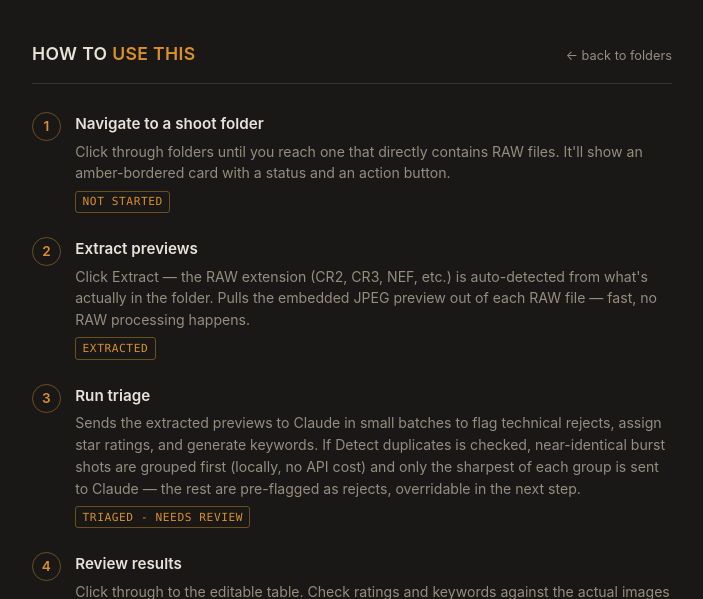
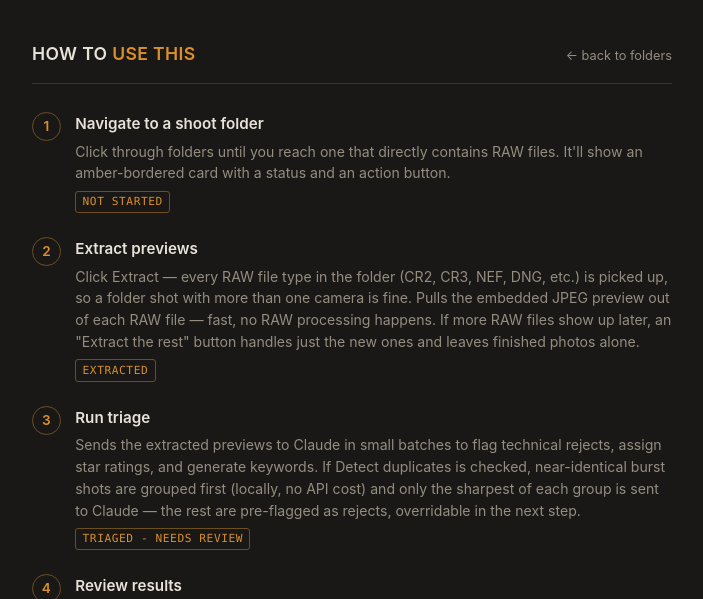
Before and after one commit to elpicoso/photo-triage-app, a Flask app: page /help in a window 1280 px wide. Shown: the top 599 px of the page, without its empty margins (288-991 px from the left). Run offline with Flask 3, Linux system fonts and the light colour scheme.

Commit message:
Handle every RAW type in a folder; make re-running a folder incremental
A folder mixing camera bodies (144 .CR3 + 46 .CR2 in one directory) had
its .CR2 files silently skipped: detect_raw_ext() picked the single most
common extension and extract/triage/write only touched that one - no
previews, ratings, or sidecars for the rest, while the folder showed
"written". Lightroom counted 192 files; the app had done 144.

- RAW files are found by name stem across all configured extensions
  (metadata.raw_files_by_stem), so mixed folders work in one pass.
  Preview-tag detection is per extension, since bodies can differ.
  AppleDouble "._*" stubs from SMB shares are ignored. A same-stem
  collision across extensions (shared preview/sidecar) keeps the more
  common extension and warns. /write now resolves the RAW from the folder
  by stem rather than building a path from the form.
- Re-running is incremental: extract only does files lacking a preview,
  and the folder card offers "Extract the rest" when RAWs are missing
  previews. A per-folder ledger (_previews/.completed.json) records
  photos whose sidecar is written; triage, duplicate grouping, review,
  and write only handle the rest. This is what keeps a re-run from
  re-writing finished sidecars with stale values (clobbering anything
  changed in Lightroom since). Folders finished before the ledger
  existed are migrated from their .written marker automatically.
- Status is now derived from previews/ledger/CSV instead of the single
  .written marker. A failed write keeps what already succeeded.

Tested on real CR2/CR3 files from the affected folder, reproducing its
exact legacy state: only the new photos were triaged, finished sidecars
(including a simulated Lightroom edit) were untouched, and a mid-write
failure left a correct ledger.

Co-Authored-By: Claude Sonnet 5.5 <noreply@anthropic.com>

```diff
--- a/app.py
+++ b/app.py
@@ -8,7 +8,13 @@ from flask import Flask, render_template, request, redirect, url_for, abort, sen
 
 from config import load_settings, save_settings
 from dedupe import group_duplicates
-from metadata import extract_previews, write_sidecar
+from metadata import (
+    extract_previews,
+    list_raw_files,
+    missing_previews,
+    raw_files_by_stem,
+    write_sidecar,
+)
 from triage import triage_folder
 
 app = Flask(__name__)
@@ -85,38 +91,88 @@ def is_active(folder):
     return progress is not None and "error" not in progress
 
 
-def get_status(folder):
-    if os.path.exists(written_marker(folder)):
-        return "written"
-    if os.path.exists(csv_path(folder)):
-        return "triaged - needs review"
-    if os.path.isdir(preview_dir(folder)):
-        return "extracted"
-    return "not started"
+def raw_extensions():
+    return load_settings()["raw_extensions"]
 
 
-def detect_raw_ext(path):
-    """Look at what's actually on disk rather than trusting a hardcoded
-    default - a folder full of .CR3 files with a form defaulting to "CR2"
-    causes /write to silently skip every row, since raw_path then never
-    matches a real file. Picks the most common RAW extension present."""
-    raw_extensions = load_settings()["raw_extensions"]
+def completed_path(folder):
+    return os.path.join(preview_dir(folder), ".completed.json")
+
+
+def csv_filenames(folder):
+    """Preview filenames in the current triage results (empty if none)."""
+    if not os.path.exists(csv_path(folder)):
+        return set()
+    with open(csv_path(folder), newline="") as f:
+        return {row["filename"] for row in csv.DictReader(f)}
+
+
+def read_completed(folder):
+    """Preview filenames whose XMP sidecar has already been written.
+
+    This ledger is what lets a folder be re-run for new files without
+    re-triaging or re-writing the finished ones - rewriting would overwrite
+    sidecars with stale values, including any change made in Lightroom
+    since. Folders finished before the ledger existed only have a folder-
+    wide .written marker; for those, everything in their last triage run
+    counts as done."""
+    path = completed_path(folder)
+    if os.path.exists(path):
+        with open(path) as f:
+            return set(json.load(f))
+    if os.path.exists(written_marker(folder)):
+        return csv_filenames(folder)
+    return set()
+
+
+def add_completed(folder, filenames):
+    done = read_completed(folder) | set(filenames)
+    path = completed_path(folder)
+    tmp = path + ".tmp"
+    with open(tmp, "w") as f:
+        json.dump(sorted(done), f)
+    os.replace(tmp, path)
+
+
+def migrate_legacy_ledger(folder):
+    """Materialize the ledger from a legacy .written marker *before* the
+    triage results CSV gets replaced - read_completed()'s legacy fallback
+    reads that CSV, so it would otherwise start treating new rows as done."""
+    if not os.path.exists(completed_path(folder)):
+        add_completed(folder, [])
+
+
+def preview_names(folder):
     try:
-        counts = Counter(
-            f.rsplit(".", 1)[1].upper()
-            for f in os.listdir(path)
-            if "." in f and f.rsplit(".", 1)[1].lower() in raw_extensions
-        )
-    except (FileNotFoundError, NotADirectoryError, PermissionError):
-        return None
-    if not counts:
-        return None
-    return counts.most_common(1)[0][0]
+        return {
+            f
+            for f in os.listdir(preview_dir(folder))
+            if f.lower().endswith(".jpg") and not f.startswith(".")
+        }
+    except FileNotFoundError:
+        return set()
+
+
+def pending_previews(folder):
+    """Extracted previews whose sidecar hasn't been written yet."""
+    return preview_names(folder) - read_completed(folder)
+
+
+def get_status(folder):
+    previews = preview_names(folder)
+    if not previews:
+        return "not started"
+    pending = previews - read_completed(folder)
+    if not pending:
+        return "written"
+    if pending <= csv_filenames(folder):
+        return "triaged - needs review"
+    return "extracted"
 
 
 def is_shoot_folder(path):
     """True if this folder directly contains RAW files."""
-    return detect_raw_ext(path) is not None
+    return bool(list_raw_files(path, raw_extensions()))
 
 
 def api_key_configured():
@@ -159,6 +215,19 @@ def browse(subpath=""):
     status = get_status(subpath) if is_shoot else None
     progress = read_progress(subpath) if is_shoot else None
 
+    # RAW files that have no preview yet (a new camera body's files, or
+    # photos copied in after the first extract) - offered as "extract the
+    # rest" without redoing what's done.
+    unextracted = []
+    if is_shoot and status != "not started":
+        unextracted = missing_previews(
+            current_dir, preview_dir(subpath), raw_extensions()
+        )
+    unextracted_summary = ", ".join(
+        f"{n} {ext.upper()}"
+        for ext, n in Counter(f.rsplit(".", 1)[1].lower() for f in unextracted).most_common()
+    )
+
     return render_template(
         "browse.html",
         subpath=subpath,
@@ -167,6 +236,8 @@ def browse(subpath=""):
         is_shoot=is_shoot,
         status=status,
         progress=progress,
+        unextracted_count=len(unextracted),
+        unextracted_summary=unextracted_summary,
         raw_root=load_settings()["raw_root"],
         api_key_configured=api_key_configured(),
     )
@@ -296,19 +367,20 @@ def extract(folder):
         return redirect(url_for("browse", subpath=folder))
 
     raw_dir = safe_path(folder)
-    raw_ext = detect_raw_ext(raw_dir)
-    if raw_ext is None:
+    extensions = raw_extensions()
+    if not list_raw_files(raw_dir, extensions):
         abort(400, "No RAW files found in this folder")
 
     os.makedirs(preview_dir(folder), exist_ok=True)
-    write_progress(folder, "extracting", 0, 0)
+    todo = missing_previews(raw_dir, preview_dir(folder), extensions)
+    write_progress(folder, "extracting", 0, len(todo))
 
     def run():
         try:
             extract_previews(
                 raw_dir,
                 preview_dir(folder),
-                raw_ext,
+                extensions,
                 progress_callback=lambda done, total: write_progress(
                     folder, "extracting", done, total
                 ),
@@ -333,14 +405,23 @@ def triage(folder):
     do_keywords = "keywords" in selected_ops
     do_duplicates = "duplicates" in selected_ops
 
-    write_progress(folder, "triaging", 0, 0)
+    # Only photos not already written - a re-run for new files must not
+    # re-triage (or later re-write) the finished ones.
+    pending = pending_previews(folder)
+    if not pending:
+        return redirect(url_for("browse", subpath=folder))
+
+    write_progress(folder, "triaging", 0, len(pending))
 
     def run():
         try:
+            migrate_legacy_ledger(folder)
             duplicate_groups = None
             if do_duplicates:
                 threshold = load_settings()["duplicate_threshold"]
-                duplicate_groups = group_duplicates(preview_dir(folder), threshold)
+                duplicate_groups = group_duplicates(
+                    preview_dir(folder), threshold, only=pending
+                )
                 with open(duplicates_path(folder), "w") as f:
                     json.dump(duplicate_groups, f)
             elif os.path.exists(duplicates_path(folder)):
@@ -355,6 +436,7 @@ def triage(folder):
                 do_rating=do_rating,
                 do_keywords=do_keywords,
                 duplicate_groups=duplicate_groups,
+                only=pending,
                 progress_callback=lambda done, total: write_progress(
                     folder, "triaging", done, total
                 ),
@@ -392,8 +474,9 @@ def triage(folder):
 
 @app.route("/review/<path:folder>")
 def review(folder):
+    completed = read_completed(folder)
     with open(csv_path(folder), newline="") as f:
-        rows = list(csv.DictReader(f))
+        rows = [r for r in csv.DictReader(f) if r["filename"] not in completed]
 
     ops = {"reject": True, "rating": True, "keywords": True}
     if os.path.exists(ops_path(folder)):
@@ -447,8 +530,8 @@ def write(folder):
         return redirect(url_for("browse", subpath=folder))
 
     raw_dir = safe_path(folder)
-    raw_ext = detect_raw_ext(raw_dir)
-    if raw_ext is None:
+    by_stem, _ = raw_files_by_stem(raw_dir, raw_extensions())
+    if not by_stem:
         abort(400, "No RAW files found in this folder")
 
     write_ops = request.form.getlist("ops")
@@ -463,9 +546,12 @@ def write(folder):
         request.form.getlist("rating"),
         request.form.getlist("keywords"),
     ):
-        raw_path = os.path.join(raw_dir, filename.replace(".jpg", f".{raw_ext}"))
-        if not os.path.exists(raw_path):
+        # Resolve the RAW by name stem from what's actually in the folder,
+        # whatever its extension - and never from a path in the form.
+        raw_name = by_stem.get(os.path.splitext(os.path.basename(filename))[0])
+        if raw_name is None:
             continue
+        raw_path = os.path.join(raw_dir, raw_name)
         jobs.append(
             (
                 filename,
@@ -480,15 +566,22 @@ def write(folder):
     write_progress(folder, "writing", 0, total)
 
     def run():
+        written = []
+        filename = "(setup)"
         try:
+            migrate_legacy_ledger(folder)
             for done, (filename, raw_path, rating, reject, keywords) in enumerate(jobs):
                 write_sidecar(raw_path, rating=rating, reject=reject, keywords=keywords)
+                written.append(filename)
                 write_progress(folder, "writing", done + 1, total)
+                if len(written) % 25 == 0:
+                    add_completed(folder, written)
         except Exception as e:
-            write_progress(folder, "writing", done, total, error=f"{filename}: {e}")
+            add_completed(folder, written)
+            write_progress(folder, "writing", len(written), total, error=f"{filename}: {e}")
             return
 
-        open(written_marker(folder), "w").close()
+        add_completed(folder, written)
         clear_progress(folder)
 
     threading.Thread(target=run, daemon=True).start()
--- a/templates/help.html
+++ b/templates/help.html
@@ -110,7 +110,7 @@
       <div class="step-num">2</div>
       <div class="step-body">
         <h3>Extract previews</h3>
-        <p>Click Extract — the RAW extension (CR2, CR3, NEF, etc.) is auto-detected from what's actually in the folder. Pulls the embedded JPEG preview out of each RAW file — fast, no RAW processing happens.</p>
+        <p>Click Extract — every RAW file type in the folder (CR2, CR3, NEF, DNG, etc.) is picked up, so a folder shot with more than one camera is fine. Pulls the embedded JPEG preview out of each RAW file — fast, no RAW processing happens. If more RAW files show up later, an "Extract the rest" button handles just the new ones and leaves finished photos alone.</p>
         <span class="status-tag">extracted</span>
       </div>
     </div>
```
Also changed, not shown: CLAUDE.md (+28 -4 lines), dedupe.py (+6 -2 lines), metadata.py (+113 -28 lines), templates/browse.html (+22 -0 lines), triage.py (+7 -2 lines), README.md.
